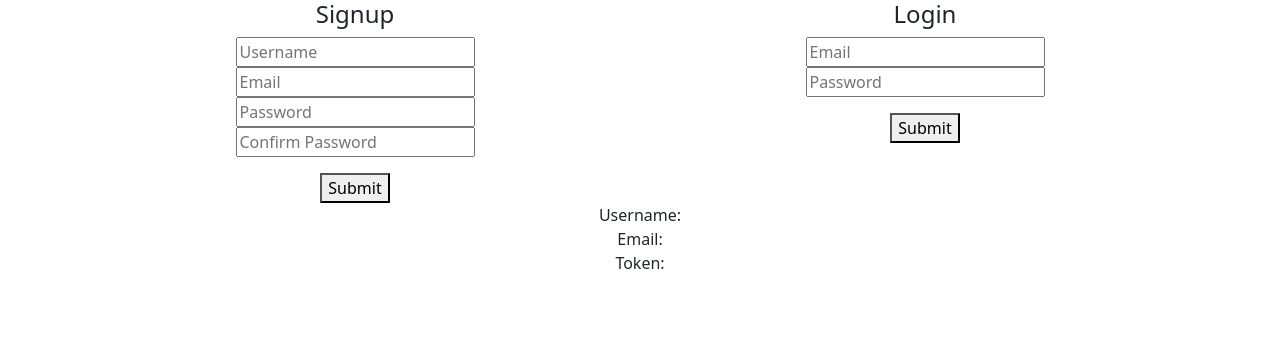
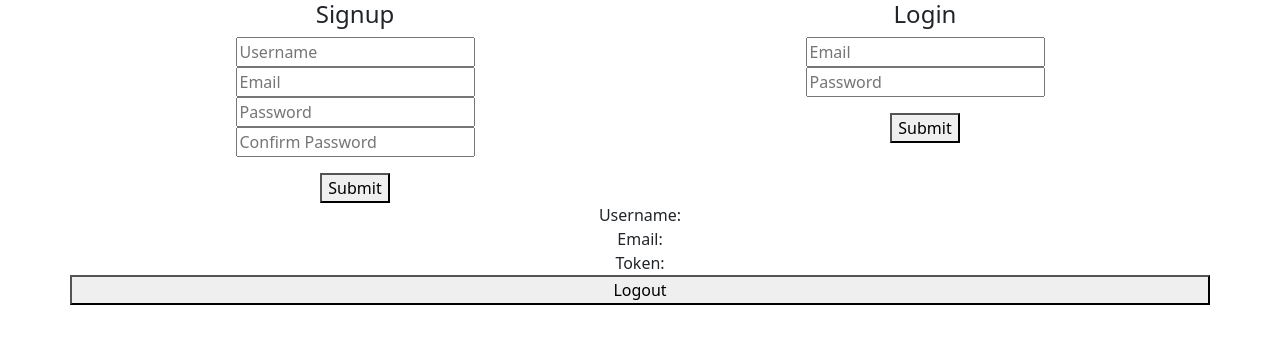
Before and after one commit to Mark-LohseMiranda/moneytracker-frontend, a React (Create React App) app: page / in a window 1280 px wide. Shown: the top 344 px of the page. Built offline with nearby package versions, Linux system fonts and the light colour scheme.

Commit message:
works heroku

```diff
--- a/src/App.js
+++ b/src/App.js
@@ -9,9 +9,15 @@ export default function App() {
   const [userState, setUserState] = useState({
     username: "",
     email: "",
-    id: 0,
+    id: "",
   });
   const [token, setToken] = useState("");
+
+  const logout = (e) => {
+    localStorage.removeItem("token");
+    props.setUserState({ username: "", email: "", id: "" });
+    props.setChoice("main");
+  };
 
   useEffect(() => {
     const myToken = localStorage.getItem("token");
@@ -36,7 +42,7 @@ export default function App() {
     <div className="container">
       <div className="row justify-content-md-center">
         <div className="col text-center">
-          <Signup setToken={setToken} setUserState={setUserState}/>
+          <Signup setToken={setToken} setUserState={setUserState} />
         </div>
         <div className="col text-center">
           <Login setUserState={setUserState} setToken={setToken} />
@@ -44,11 +50,16 @@ export default function App() {
       </div>
       <div className="row justify-content-md-center">
         <div className="col text-center">
-          Username: {userState.username}<br/>
-          Email: {userState.email}<br/>
+          Username: {userState.username}
+          <br />
+          Email: {userState.email}
+          <br />
           Token: {token}
-          </div>
         </div>
+      </div>
+      <div className="row justify-content-md-center">
+        <button onClick={logout}>Logout</button>
+      </div>
     </div>
   );
 }
```
